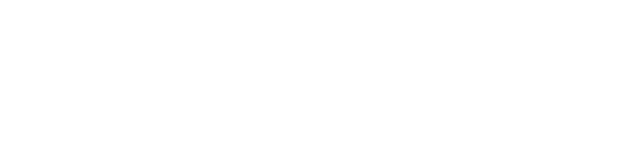
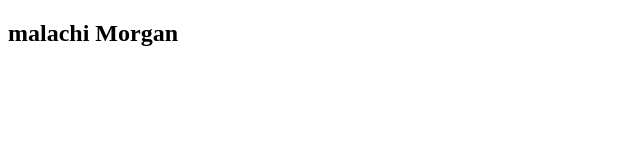
Before and after one commit to payyy2play/foobar, a plain HTML site: page index.html in a window 1280 px wide. Shown: the whole page, without its empty margins (0-640 px from the left). Drawn offline with Linux system fonts and the light colour scheme.

Commit message:
Update h2 with My Name

```diff
--- a/index.html
+++ b/index.html
@@ -9,7 +9,6 @@
         <link rel="stylesheet" href="">
     </head>
     <body>
-        <h2></h2>
-
+        <h2>malachi Morgan</h2>
     </body>
 </html>
```
